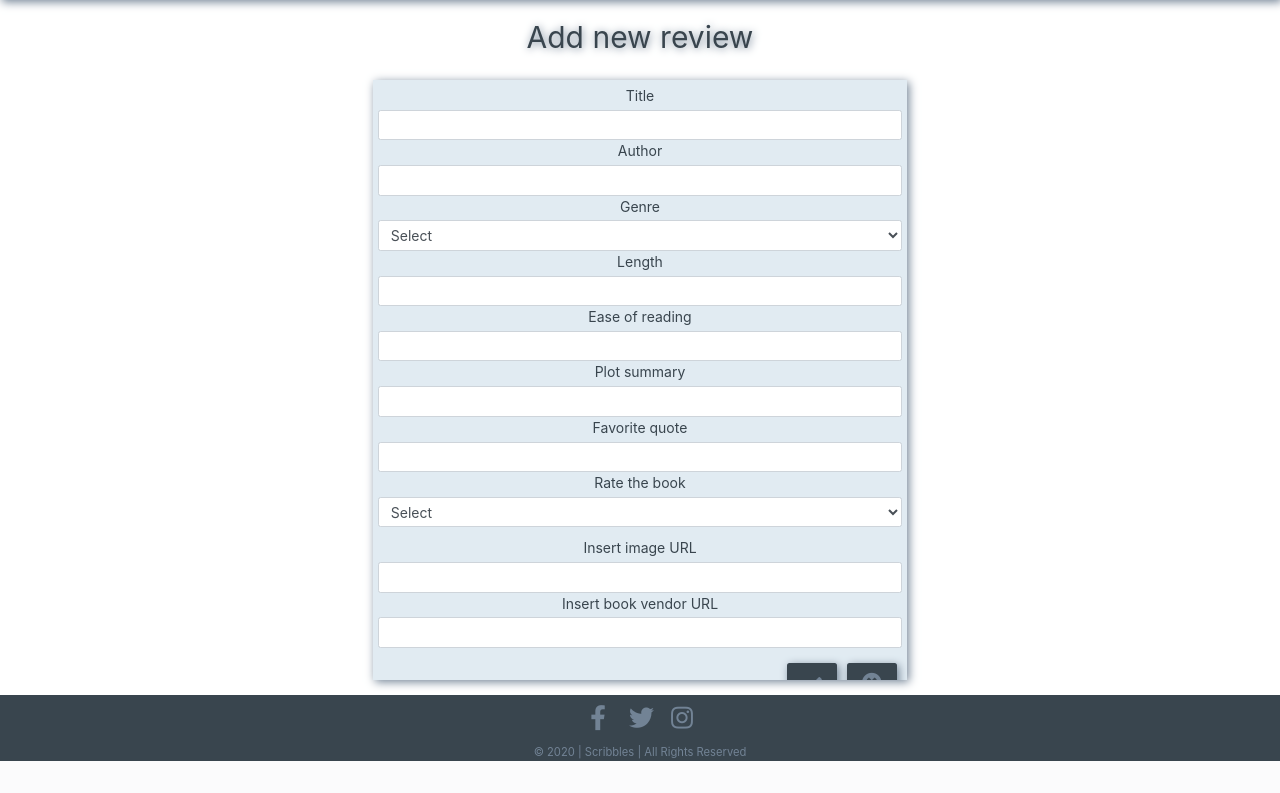
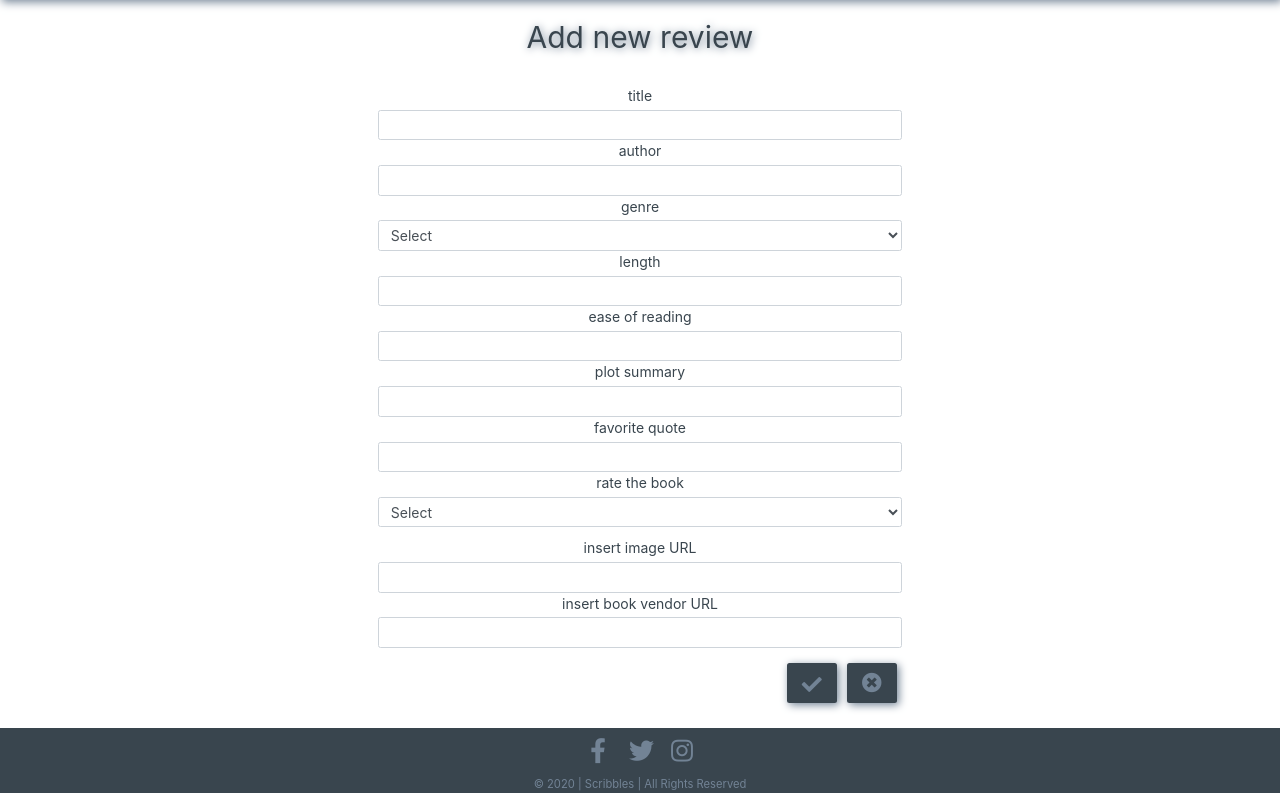
Before and after one commit to Code-Institute-Submissions/neringabickmore-scribbles, a Flask app: page /add/review in a window 1280 px wide. Shown: the part 130-923 px from the top of the page. Before the commit the page ends 891 px from the top, so only its background shows below. Run offline with Flask 2, Linux system fonts and the light colour scheme; data that the repository does not hold is empty; some libraries are stand-ins or nearby versions.

Commit message:
Changed class in add/edit reviews html

```diff
--- a/templates/components/forms/add-review.html
+++ b/templates/components/forms/add-review.html
@@ -7,7 +7,7 @@
 
 <!-- Book Review form -->
 <div class="row justify-content-center mb-4">
-    <div class="col-sm-5 col-10 review-box p-2">
+    <div class="col-sm-5 col-10 review-box-form p-2">
         <form method="POST">
 
             <!-- Book title -->
--- a/templates/components/forms/edit-review.html
+++ b/templates/components/forms/edit-review.html
@@ -7,7 +7,7 @@
 
 <!-- Review Update form -->
 <div class="row justify-content-center mb-4">
-    <div class="col-sm-5 col-10 review-box p-2">
+    <div class="col-sm-5 col-10 review-box-form p-2">
         <form method="POST">
 
             <!-- Book title -->
```
